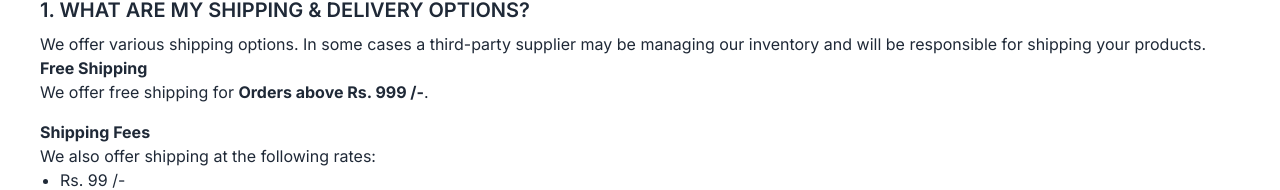
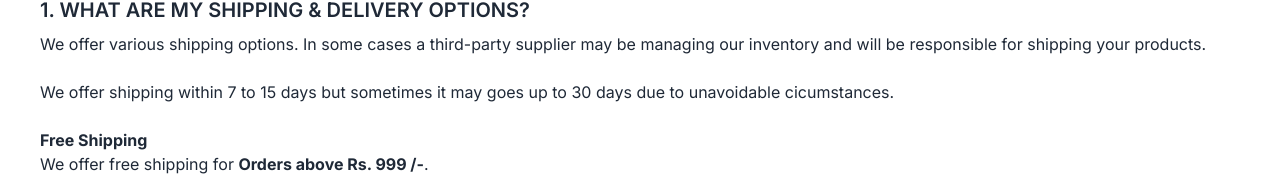
Before and after one commit to Be1newinner/wingfi-main, a Next.js app in the folder wingfi-main/: page /shipping-policy in a window 1280 px wide. Shown: the part 308-498 px from the top of the page. Built offline with nearby package versions, Linux system fonts and the light colour scheme; no server answers.

Commit message:
shipping details

```diff
--- a/wingfi-main/src/app/shipping-policy/page.tsx
+++ b/wingfi-main/src/app/shipping-policy/page.tsx
@@ -41,6 +41,12 @@ const ShippingPolicy = () => {
                 supplier may be managing our inventory and will be responsible
                 for shipping your products.
               </p>
+              <br />
+              <p>
+                We offer shipping within 7 to 15 days but sometimes it may goes
+                up to 30 days due to unavoidable cicumstances.{" "}
+              </p>
+              <br />
               <p className="mb-4">
                 <strong>Free Shipping</strong>
                 <br />
```
